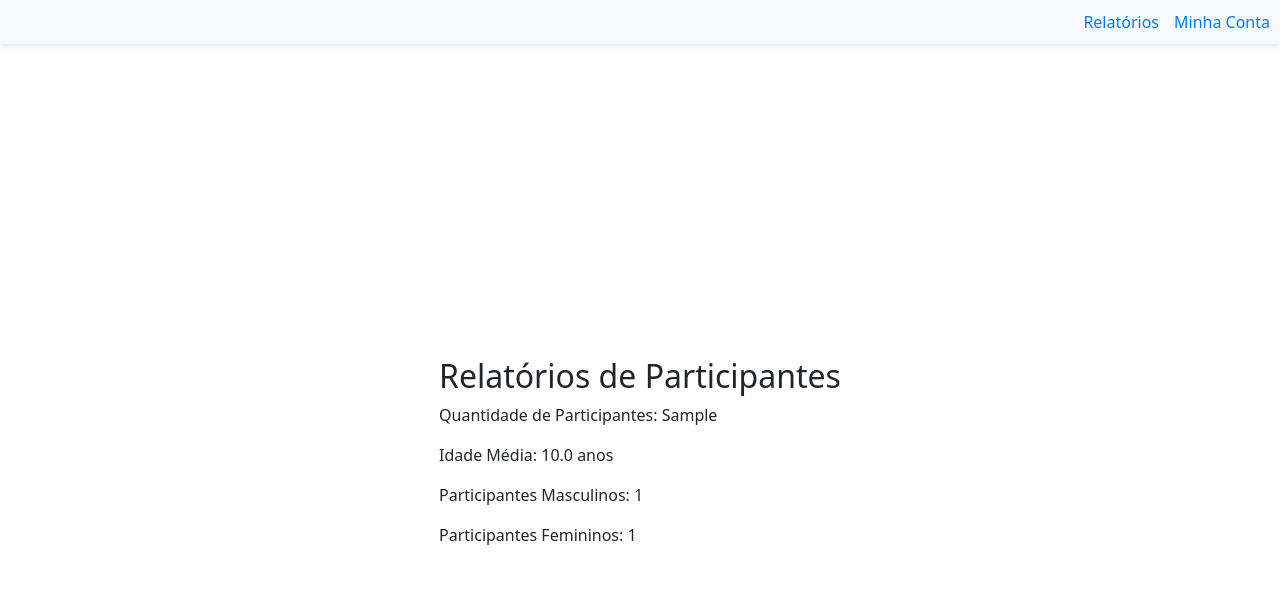
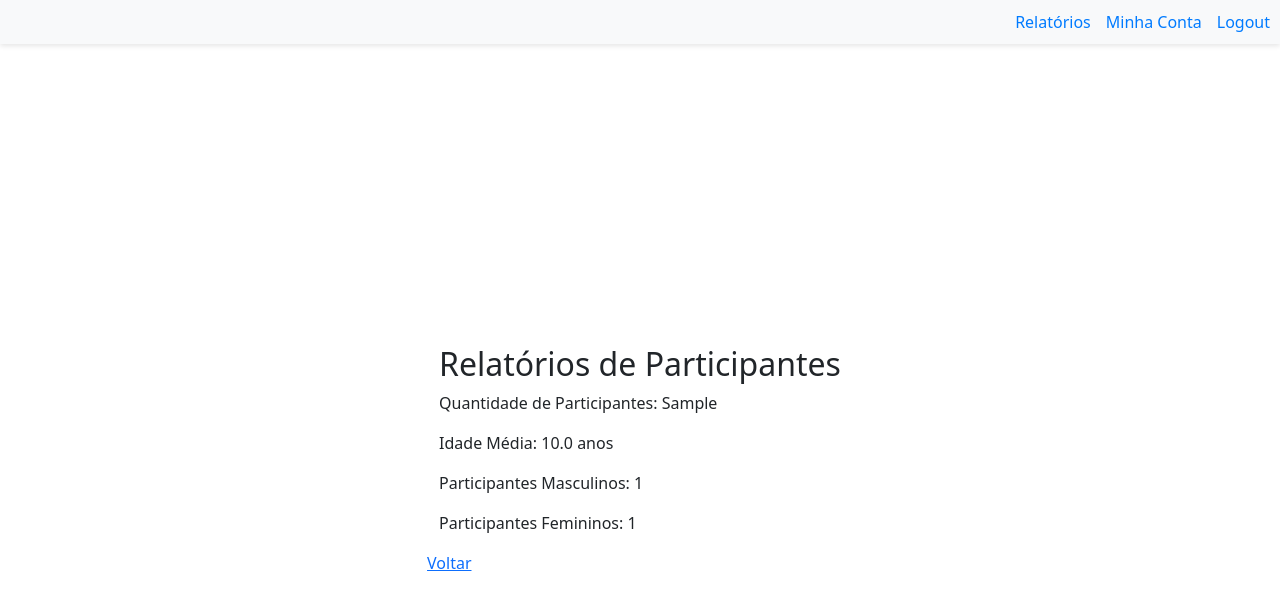
Before and after one commit to vvenante3/projetoTCC, a Django app: template participante/templates/participante/relatorios.html in a window 1280 px wide. Shown: the top 610 px of the page. Run offline with Django 5.2, Linux system fonts and the light colour scheme; the template is opened without the code that fills it: most values are stand-ins (such as "Sample title", 1, 10 or a date in 2020).

Commit message:
#13 - adicoes na view.pyde  edicao de dados do usuario e header's

```diff
--- a/participante/templates/participante/analisar_participante.html
+++ b/participante/templates/participante/analisar_participante.html
@@ -49,8 +49,9 @@
 <body>
     <header class="header">
         <nav class="nav">
-            <a href="{% url 'relatorios'     %}">Relatórios</a>
-            <a href="{% url 'editar_usuario' %}">Minha Conta</a>
+            <a href="{% url 'relatorios'        %}">Relatórios</a>
+            <a href="{% url 'editar_usuario'    %}">Minha Conta</a>
+            <a href="{% url 'deslogar_usuario'  %}" class="btn-logout">Logout</a>
         </nav>
     </header>
 <!--  AMOSTRA DE DADOS -->
--- a/participante/templates/participante/atualizar_participante.html
+++ b/participante/templates/participante/atualizar_participante.html
@@ -51,8 +51,9 @@
 <body>
     <header class="header">
         <nav class="nav">
-            <a href="{% url 'relatorios'     %}">Relatórios</a>
-            <a href="{% url 'editar_usuario' %}">Minha Conta</a>
+            <a href="{% url 'relatorios'        %}">Relatórios</a>
+            <a href="{% url 'editar_usuario'    %}">Minha Conta</a>
+            <a href="{% url 'deslogar_usuario'  %}" class="btn-logout">Logout</a>
         </nav>
     </header>
 
--- a/participante/templates/participante/relatorios.html
+++ b/participante/templates/participante/relatorios.html
@@ -37,10 +37,12 @@
 <body>
     <header class="header">
         <nav class="nav">
-            <a href="{% url 'relatorios'     %}">Relatórios</a>
-            <a href="{% url 'editar_usuario' %}">Minha Conta</a>
+            <a href="{% url 'relatorios'        %}">Relatórios</a>
+            <a href="{% url 'editar_usuario'    %}">Minha Conta</a>
+            <a href="{% url 'deslogar_usuario'  %}" class="btn-logout">Logout</a>
         </nav>
     </header>
+    <div>
         <div class="container">
             <h2>Relatórios de Participantes</h2>
             <p>Quantidade de Participantes: {{ quantidade_participantes }}</p>
@@ -48,5 +50,9 @@
             <p>Participantes Masculinos: {{ masculino_count }}</p>
             <p>Participantes Femininos: {{ feminino_count }}</p>
         </div>
+        <div>
+            <a href="{% url 'participante' %}">Voltar</a>
+        </div>
+    </div>
 </body>
 </html>
```
Also changed, not shown: login/views.py (+8 -5 lines), participante/templates/participante/index.html (+8 -0 lines), db.sqlite3.
